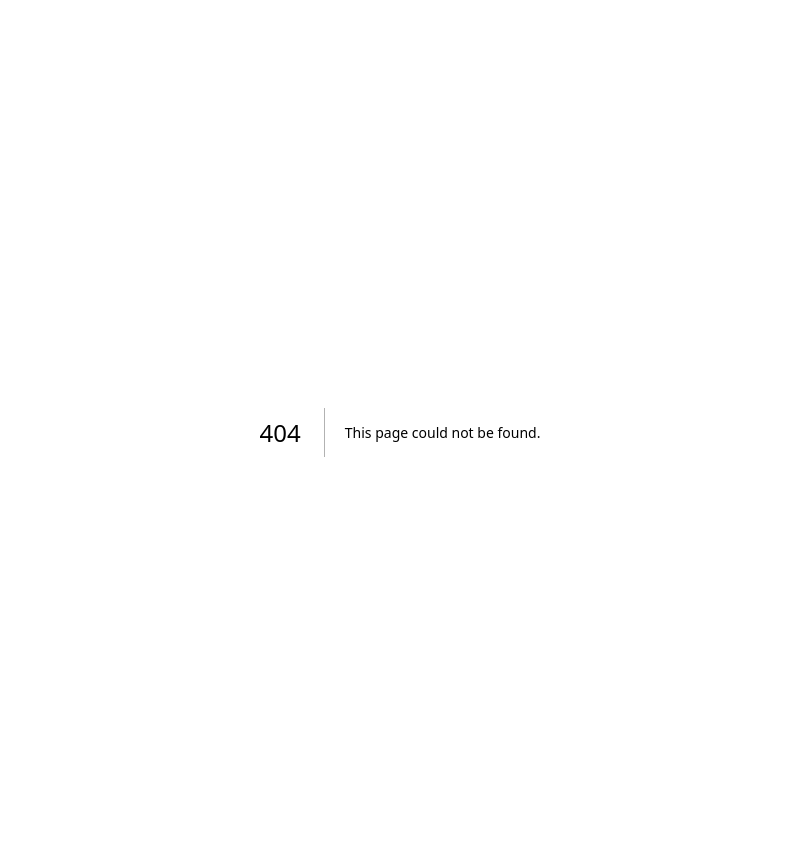
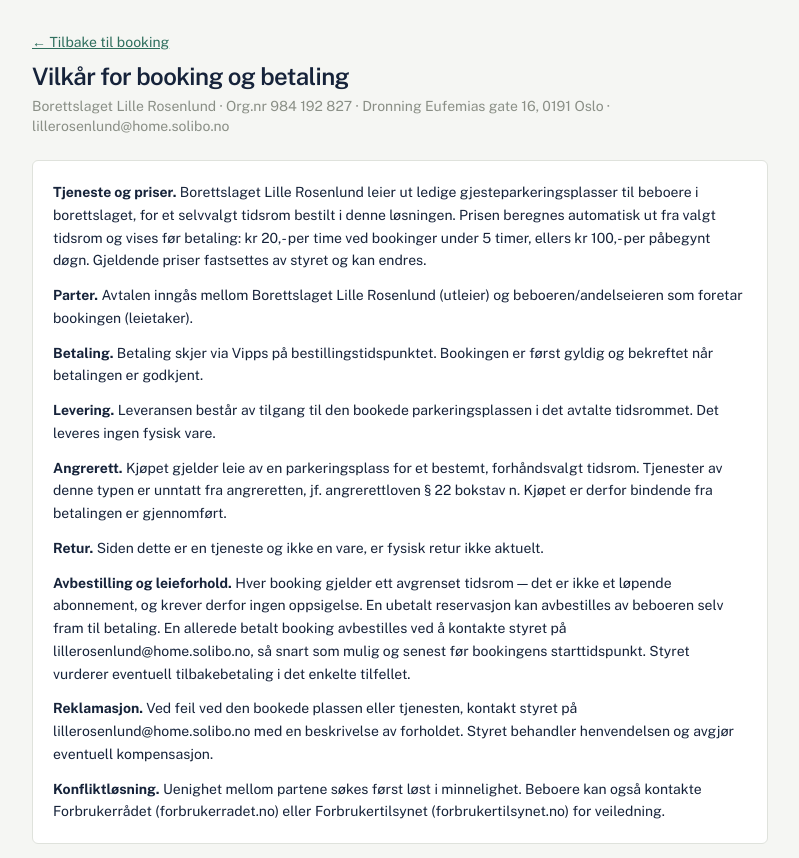
Before and after one commit to runelokken-dev/parking-app, a Next.js app: page /vilkar in a window 1280 px wide. Before the commit this address had no page. Shown: the top 858 px of the page, without its empty margins (240-1039 px from the left). Built offline with nearby package versions, Linux system fonts and the light colour scheme; no server answers; the database is empty.

Commit message:
Krav til nettside fra Vipps

```diff
--- a/app/book/page.tsx
+++ b/app/book/page.tsx
@@ -1,3 +1,4 @@
+import Link from "next/link";
 import { redirect } from "next/navigation";
 import { prisma } from "@/lib/prisma";
 import { getApartmentId } from "@/lib/session";
@@ -42,11 +43,6 @@ export default async function BookPage() {
     orderBy: { startTime: "asc" },
     take: 25,
   });
-
-  const settings = await prisma.settings.findUnique({ where: { id: 1 } });
-  const pricePerHour = settings?.pricePerHour ?? 20;
-  const pricePerDay = settings?.pricePerDay ?? 100;
-  const dailyThresholdHours = settings?.dailyThresholdHours ?? 5;
 
   return (
     <main>
@@ -192,76 +188,11 @@ export default async function BookPage() {
 
       <footer className="mt-10 border-t border-border pt-4 text-xs text-muted">
         <p>
-          {FIRMA.navn} · Org.nr {FIRMA.orgnr} · {FIRMA.adresse} ·{" "}
-          {FIRMA.epost}
+          {FIRMA.navn} ·{" "}
+          <Link href="/vilkar" className="text-pine underline">
+            Vilkår
+          </Link>
         </p>
-
-        <details className="mt-3">
-          <summary className="cursor-pointer text-pine">
-            Vilkår for booking og betaling
-          </summary>
-          <div className="mt-2 space-y-3 leading-relaxed">
-            <p>
-              <strong>Tjeneste og priser.</strong> {FIRMA.navn} leier ut
-              ledige gjesteparkeringsplasser til beboere i borettslaget, for
-              et selvvalgt tidsrom bestilt i denne løsningen. Prisen
-              beregnes automatisk ut fra valgt tidsrom og vises før
-              betaling: kr {pricePerHour},- per time ved bookinger under{" "}
-              {dailyThresholdHours} timer, ellers kr {pricePerDay},- per
-              påbegynt døgn. Gjeldende priser fastsettes av styret og kan
-              endres.
-            </p>
-            <p>
-              <strong>Parter.</strong> Avtalen inngås mellom {FIRMA.navn}{" "}
-              (utleier) og beboeren/andelseieren som foretar bookingen
-              (leietaker).
-            </p>
-            <p>
-              <strong>Betaling.</strong> Betaling skjer via Vipps på
-              bestillingstidspunktet. Bookingen er først gyldig og bekreftet
-              når betalingen er godkjent.
-            </p>
-            <p>
-              <strong>Levering.</strong> Leveransen består av tilgang til
-              den bookede parkeringsplassen i det avtalte tidsrommet. Det
-              leveres ingen fysisk vare.
-            </p>
-            <p>
-              <strong>Angrerett.</strong> Kjøpet gjelder leie av en
-              parkeringsplass for et bestemt, forhåndsvalgt tidsrom.
-              Tjenester av denne typen er unntatt fra angreretten, jf.
-              angrerettloven § 22 bokstav n. Kjøpet er derfor bindende fra
-              betalingen er gjennomført.
-            </p>
-            <p>
-              <strong>Retur.</strong> Siden dette er en tjeneste og ikke en
-              vare, er fysisk retur ikke aktuelt.
-            </p>
-            <p>
-              <strong>Avbestilling og leieforhold.</strong> Hver booking
-              gjelder ett avgrenset tidsrom — det er ikke et løpende
-              abonnement, og krever derfor ingen oppsigelse. En ubetalt
-              reservasjon kan avbestilles av beboeren selv fram til
-              betaling. En allerede betalt booking avbestilles ved å
-              kontakte styret på {FIRMA.epost}, så
-              snart som mulig og senest før bookingens starttidspunkt.
-              Styret vurderer eventuell tilbakebetaling i det enkelte
-              tilfellet.
-            </p>
-            <p>
-              <strong>Reklamasjon.</strong> Ved feil ved den bookede
-              plassen eller tjenesten, kontakt styret på {FIRMA.epost} med
-              en beskrivelse av forholdet. Styret behandler henvendelsen og
-              avgjør eventuell kompensasjon.
-            </p>
-            <p>
-              <strong>Konfliktløsning.</strong> Uenighet mellom partene
-              søkes først løst i minnelighet. Beboere kan også kontakte{" "}
-              Forbrukerrådet (forbrukerradet.no) eller Forbrukertilsynet
-              (forbrukertilsynet.no) for veiledning.
-            </p>
-          </div>
-        </details>
       </footer>
     </main>
   );
--- a/app/page.tsx
+++ b/app/page.tsx
@@ -3,6 +3,7 @@ import { redirect } from "next/navigation";
 import { prisma } from "@/lib/prisma";
 import { getApartmentId } from "@/lib/session";
 import { selectApartment } from "@/app/actions";
+import { VilkarFooter } from "@/components/VilkarFooter";
 
 export default async function HomePage() {
   const existingId = getApartmentId();
@@ -13,9 +14,10 @@ export default async function HomePage() {
     if (existing) redirect("/book");
   }
 
-  const apartments = await prisma.apartment.findMany({
-    orderBy: { number: "asc" },
-  });
+  const [apartments, settings] = await Promise.all([
+    prisma.apartment.findMany({ orderBy: { number: "asc" } }),
+    prisma.settings.findUnique({ where: { id: 1 } }),
+  ]);
 
   return (
     <main>
@@ -74,6 +76,12 @@ export default async function HomePage() {
           Logg inn som styret
         </Link>
       </p>
+
+      <VilkarFooter
+        pricePerHour={settings?.pricePerHour ?? 20}
+        pricePerDay={settings?.pricePerDay ?? 100}
+        dailyThresholdHours={settings?.dailyThresholdHours ?? 5}
+      />
     </main>
   );
 }
--- /dev/null
+++ b/app/vilkar/page.tsx
@@ -0,0 +1,34 @@
+import Link from "next/link";
+import { prisma } from "@/lib/prisma";
+import { FIRMA } from "@/lib/firma";
+import { VilkarInnhold } from "@/components/VilkarInnhold";
+
+export const dynamic = "force-dynamic";
+
+export default async function VilkarPage() {
+  const settings = await prisma.settings.findUnique({ where: { id: 1 } });
+
+  return (
+    <main>
+      <p className="text-sm">
+        <Link href="/book" className="text-pine underline">
+          ← Tilbake til booking
+        </Link>
+      </p>
+      <h1 className="mt-2 text-2xl font-semibold tracking-tight">
+        Vilkår for booking og betaling
+      </h1>
+      <p className="mt-1 text-sm text-muted">
+        {FIRMA.navn} · Org.nr {FIRMA.orgnr} · {FIRMA.adresse} · {FIRMA.epost}
+      </p>
+
+      <div className="card mt-6 text-sm">
+        <VilkarInnhold
+          pricePerHour={settings?.pricePerHour ?? 20}
+          pricePerDay={settings?.pricePerDay ?? 100}
+          dailyThresholdHours={settings?.dailyThresholdHours ?? 5}
+        />
+      </div>
+    </main>
+  );
+}
--- /dev/null
+++ b/components/VilkarFooter.tsx
@@ -0,0 +1,38 @@
+import { FIRMA } from "@/lib/firma";
+import { VilkarInnhold } from "@/components/VilkarInnhold";
+
+/**
+ * Firma-/kontaktinfo og salgsvilkår (utvidbar), for å oppfylle Vipps
+ * MobilePay sine krav til nettsider med integrert betaling:
+ * https://vippsmobilepay.com/nb-NO/legal/krav-til-nettside
+ */
+export function VilkarFooter({
+  pricePerHour,
+  pricePerDay,
+  dailyThresholdHours,
+}: {
+  pricePerHour: number;
+  pricePerDay: number;
+  dailyThresholdHours: number;
+}) {
+  return (
+    <footer className="mt-10 border-t border-border pt-4 text-xs text-muted">
+      <p>
+        {FIRMA.navn} · Org.nr {FIRMA.orgnr} · {FIRMA.adresse} · {FIRMA.epost}
+      </p>
+
+      <details className="mt-3">
+        <summary className="cursor-pointer text-pine">
+          Vilkår for booking og betaling
+        </summary>
+        <div className="mt-2">
+          <VilkarInnhold
+            pricePerHour={pricePerHour}
+            pricePerDay={pricePerDay}
+            dailyThresholdHours={dailyThresholdHours}
+          />
+        </div>
+      </details>
+    </footer>
+  );
+}
--- /dev/null
+++ b/components/VilkarInnhold.tsx
@@ -0,0 +1,76 @@
+import { FIRMA } from "@/lib/firma";
+
+/**
+ * Selve salgsvilkårsteksten (uten innpakning), delt mellom footeren på
+ * forsiden og den dedikerte /vilkar-siden.
+ */
+export function VilkarInnhold({
+  pricePerHour,
+  pricePerDay,
+  dailyThresholdHours,
+}: {
+  pricePerHour: number;
+  pricePerDay: number;
+  dailyThresholdHours: number;
+}) {
+  return (
+    <div className="space-y-3 leading-relaxed">
+      <p>
+        <strong>Tjeneste og priser.</strong> {FIRMA.navn} leier ut ledige
+        gjesteparkeringsplasser til beboere i borettslaget, for et
+        selvvalgt tidsrom bestilt i denne løsningen. Prisen beregnes
+        automatisk ut fra valgt tidsrom og vises før betaling: kr{" "}
+        {pricePerHour},- per time ved bookinger under {dailyThresholdHours}{" "}
+        timer, ellers kr {pricePerDay},- per påbegynt døgn. Gjeldende
+        priser fastsettes av styret og kan endres.
+      </p>
+      <p>
+        <strong>Parter.</strong> Avtalen inngås mellom {FIRMA.navn}{" "}
+        (utleier) og beboeren/andelseieren som foretar bookingen
+        (leietaker).
+      </p>
+      <p>
+        <strong>Betaling.</strong> Betaling skjer via Vipps på
+        bestillingstidspunktet. Bookingen er først gyldig og bekreftet når
+        betalingen er godkjent.
+      </p>
+      <p>
+        <strong>Levering.</strong> Leveransen består av tilgang til den
+        bookede parkeringsplassen i det avtalte tidsrommet. Det leveres
+        ingen fysisk vare.
+      </p>
+      <p>
+        <strong>Angrerett.</strong> Kjøpet gjelder leie av en
+        parkeringsplass for et bestemt, forhåndsvalgt tidsrom. Tjenester
+        av denne typen er unntatt fra angreretten, jf. angrerettloven § 22
+        bokstav n. Kjøpet er derfor bindende fra betalingen er
+        gjennomført.
+      </p>
+      <p>
+        <strong>Retur.</strong> Siden dette er en tjeneste og ikke en vare,
+        er fysisk retur ikke aktuelt.
+      </p>
+      <p>
+        <strong>Avbestilling og leieforhold.</strong> Hver booking gjelder
+        ett avgrenset tidsrom — det er ikke et løpende abonnement, og
+        krever derfor ingen oppsigelse. En ubetalt reservasjon kan
+        avbestilles av beboeren selv fram til betaling. En allerede betalt
+        booking avbestilles ved å kontakte styret på {FIRMA.epost}, så
+        snart som mulig og senest før bookingens starttidspunkt. Styret
+        vurderer eventuell tilbakebetaling i det enkelte tilfellet.
+      </p>
+      <p>
+        <strong>Reklamasjon.</strong> Ved feil ved den bookede plassen
+        eller tjenesten, kontakt styret på {FIRMA.epost} med en
+        beskrivelse av forholdet. Styret behandler henvendelsen og avgjør
+        eventuell kompensasjon.
+      </p>
+      <p>
+        <strong>Konfliktløsning.</strong> Uenighet mellom partene søkes
+        først løst i minnelighet. Beboere kan også kontakte
+        Forbrukerrådet (forbrukerradet.no) eller Forbrukertilsynet
+        (forbrukertilsynet.no) for veiledning.
+      </p>
+    </div>
+  );
+}
--- /dev/null
+++ b/lib/firma.ts
@@ -0,0 +1,12 @@
+// Firma- og kontaktinformasjon for borettslaget. Brukes i footeren på
+// bookingsiden for å oppfylle Vipps MobilePay sine krav til nettsider med
+// integrert betaling (https://vippsmobilepay.com/nb-NO/legal/krav-til-nettside).
+// Vipps sin veiledning nevner telefonnummer i tillegg til e-post, men
+// borettslaget har ikke et eget telefonnummer til styret — e-post brukes
+// derfor som eneste kontaktpunkt.
+export const FIRMA = {
+  navn: "Borettslaget Lille Rosenlund",
+  orgnr: "984 192 827",
+  adresse: "Dronning Eufemias gate 16, 0191 Oslo",
+  epost: "lillerosenlund@home.solibo.no",
+};
```
